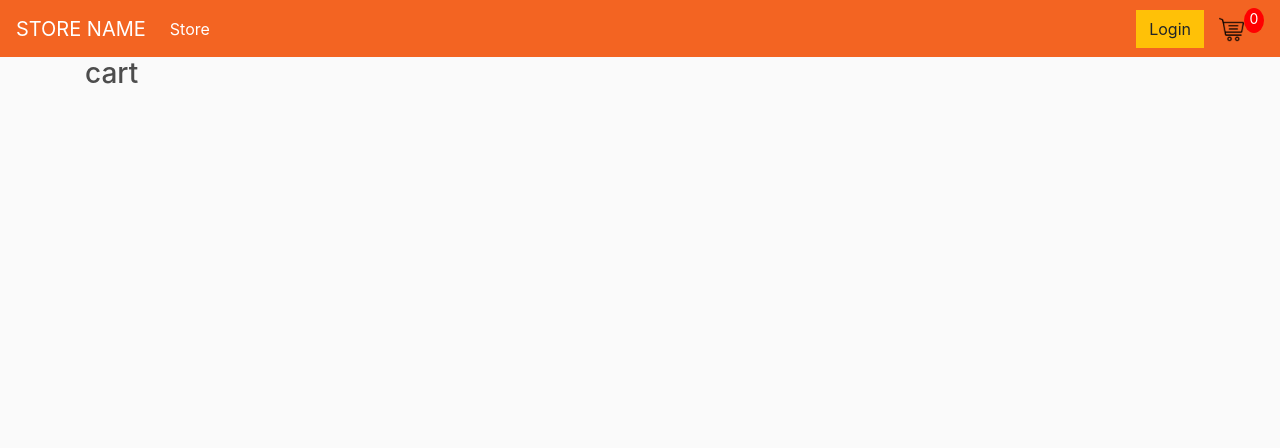
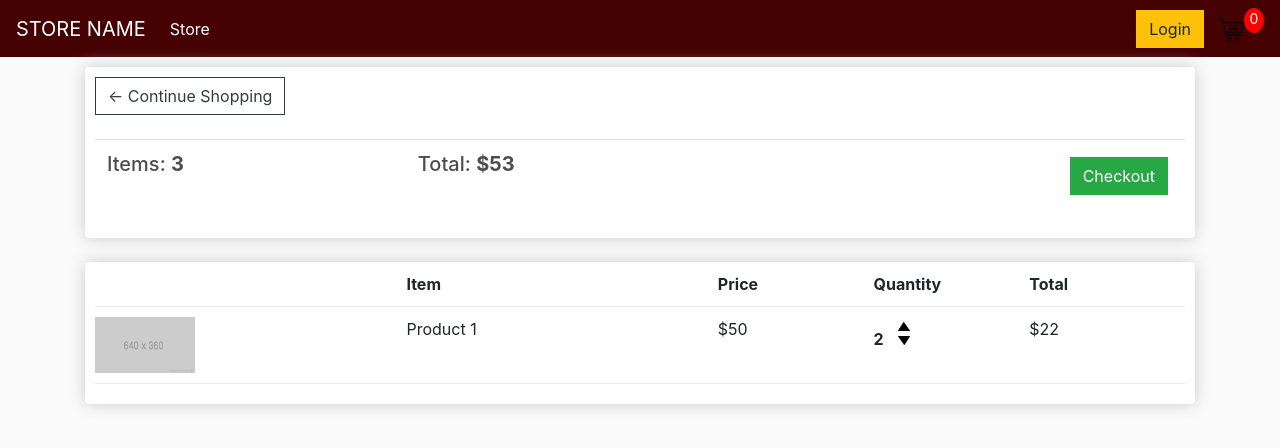
Before and after one commit to Ktlim83/Eshop_Project, a Django app: page /products/cart/ in a window 1280 px wide. Shown: the top 448 px of the page. Run offline with Django 3.2, Linux system fonts and the light colour scheme; lists and menus that the app fills with data are empty; some libraries are stand-ins or nearby versions.

Commit message:
changed cart page

```diff
--- a/apps/products_main/templates/store/cart.html
+++ b/apps/products_main/templates/store/cart.html
@@ -1,5 +1,55 @@
 {% extends 'store/main.html' %}
 {% load static %}
 {% block content %}
-    <h3>cart</h3>
+<div class="row">
+    <div class="col-lg-12">
+        <div class="box-element">
+            <a class="btn btn-outline-dark" href="{% url 'store' %}">&#x2190; Continue Shopping</a>
+
+            <br>
+            <br>
+            <table class="table">
+                <tr>
+                    <th>
+                        <h5>Items: <strong>3</strong></h5>
+                    </th>
+                    <th>
+                        <h5>Total: <strong>$53</strong></h5>
+                    </th>
+                    <th>
+                        <a style="float:right;margin:5px" class="btn btn-success"
+                            href="{% url 'checkout' %}">Checkout</a>
+                    </th>
+                </tr>
+            </table>
+        </div>
+
+        <br>
+
+        <div class="box-element">
+            <div id="cart-row" class="cart-row">
+                <div style="flex:2"></div>
+                <div style="flex:2">Item</div>
+                <div style="flex:1">Price</div>
+                <div style="flex:1">Quantity</div>
+                <div style="flex:1">Total</div>
+            </div>
+
+            <div class="cart-row">
+                <div style="flex:2"><img class="row-image" src="{% static 'images/placeholder.png' %}"></div>
+                <div style="flex:2">Product 1</div>
+                <div style="flex:1">$50</div>
+                <div style="flex:1">
+                    <p class="quantity">2</p>
+                    <div class="quantity">
+                        <img class="chg-quantity" src="{% static 'images/arrow-up.png' %}">
+                        <img class="chg-quantity" src="{% static 'images/arrow-down.png' %}">
+                    </div>
+                </div>
+                <div style="flex:1">$22</div>
+            </div>
+
+        </div>
+    </div>
+</div>
 {% endblock content %}
--- a/static/css/main.css
+++ b/static/css/main.css
@@ -1,44 +1,49 @@
-body{
+body {
 	background-color: hsl(0, 0%, 98%);
 }
 
-h1,h2,h3,h4,h5,h6{
-	color:hsl(0, 0%, 30%);
+h1,
+h2,
+h3,
+h4,
+h5,
+h6 {
+	color: hsl(0, 0%, 30%);
 }
 
-.box-element{
-	box-shadow:hsl(0, 0%, 80%) 0 0 16px;
+.box-element {
+	box-shadow: hsl(0, 0%, 80%) 0 0 16px;
 	background-color: #fff;
 	border-radius: 4px;
 	padding: 10px;
 }
 
-.thumbnail{
+.thumbnail {
 	width: 100%;
 	height: 200px;
-	-webkit-box-shadow: -1px -3px 5px -2px rgba(214,214,214,1);
-    -moz-box-shadow: -1px -3px 5px -2px rgba(214,214,214,1);
-    box-shadow: -1px -3px 5px -2px rgba(214,214,214,1);
+	-webkit-box-shadow: -1px -3px 5px -2px rgba(214, 214, 214, 1);
+	-moz-box-shadow: -1px -3px 5px -2px rgba(214, 214, 214, 1);
+	box-shadow: -1px -3px 5px -2px rgba(214, 214, 214, 1);
 }
 
-.product{
+.product {
 	border-radius: 0 0 4px 4px;
 }
 
-.bg-dark{
-	background-color: #f36422!important;
+.bg-dark {
+	background-color: #460202 !important;
 }
 
-#cart-icon{
-	width:25px;
+#cart-icon {
+	width: 25px;
 	display: inline-block;
 	margin-left: 15px;
 }
 
-#cart-total{
+#cart-total {
 	display: block;
 	text-align: center;
-	color:#fff;
+	color: #fff;
 	background-color: red;
 	width: 20px;
 	height: 25px;
@@ -46,59 +51,77 @@ h1,h2,h3,h4,h5,h6{
 	font-size: 14px;
 }
 
-.col-lg-4, .col-lg-6, .col-lg-8, .col-lg-12{
+.col-lg-4,
+.col-lg-6,
+.col-lg-8,
+.col-lg-12 {
 	margin-top: 10px;
 }
 
-.btn{
+.btn {
 	border-radius: 0;
 }
 
-.row-image{
+.row-image {
 	width: 100px;
 }
 
-.form-field{
-	width:250px;
+.form-field {
+	width: 250px;
 	display: inline-block;
 	padding: 5px;
 }
 
-.cart-row{
+.cart-row {
 	display: flex;
-    align-items: flex-stretch;
-    padding-bottom: 10px;
-    margin-bottom: 10px;
-    border-bottom: 1px solid #ececec;
+	align-items: flex-stretch;
+	padding-bottom: 10px;
+	margin-bottom: 10px;
+	border-bottom: 1px solid #ececec;
 
 }
 
-.quantity{
+#cart-row {
+	font-weight: bold;
+}
+
+
+
+
+.quantity {
 	display: inline-block;
 	font-weight: 700;
-	padding-right:10px;
+	padding-right: 10px;
 
 
 }
 
-.chg-quantity{
+.chg-quantity {
 	width: 12px;
 	cursor: pointer;
 	display: block;
 	margin-top: 5px;
-	transition:.1s;
+	transition: .1s;
 }
 
-.chg-quantity:hover{
+.chg-quantity:hover {
 	opacity: .6;
 }
 
 
-.hidden{
-	display: none!important;
+.hidden {
+	display: none !important;
 }
 
 #price {
-    display: inline-block; float: right;
+	display: inline-block;
+	float: right;
 
 }
+
+
+body {
+
+
+
+}
```
Also changed, not shown: static/images/arrow-down.png (added), static/images/arrow-up.png (added), static/images/front.jpg.
